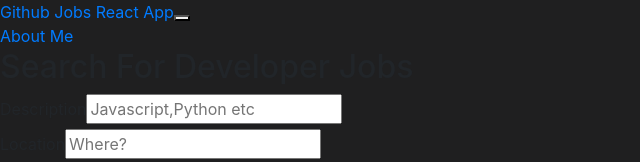
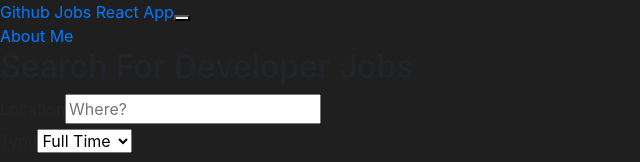
Before and after one commit to kagz/github-jobs-react-app, a React app: page / in a window 1280 px wide. Shown: the top 162 px of the page, without its empty margins (0-640 px from the left). Built offline with nearby package versions, Linux system fonts and the light colour scheme; no server answers.

Commit message:
removed the desc from form wrapper

```diff
--- a/src/components/index.jsx
+++ b/src/components/index.jsx
@@ -40,11 +40,6 @@ function Home() {
 					<div className="main-card">
 						<div>
 							<Form className="search-part">
-								<Form.Group>
-									<Form.Label className="form-label">Description</Form.Label>
-									<Form.Control placeholder="Javascript,Python etc" type="text" name="description" className="custom-text" />
-								</Form.Group>
-
 								<Form.Group>
 									<Form.Label className="form-label">Location</Form.Label>
 									<Form.Control placeholder="Where?" type="text" name="location" className="custom-text" />
```
